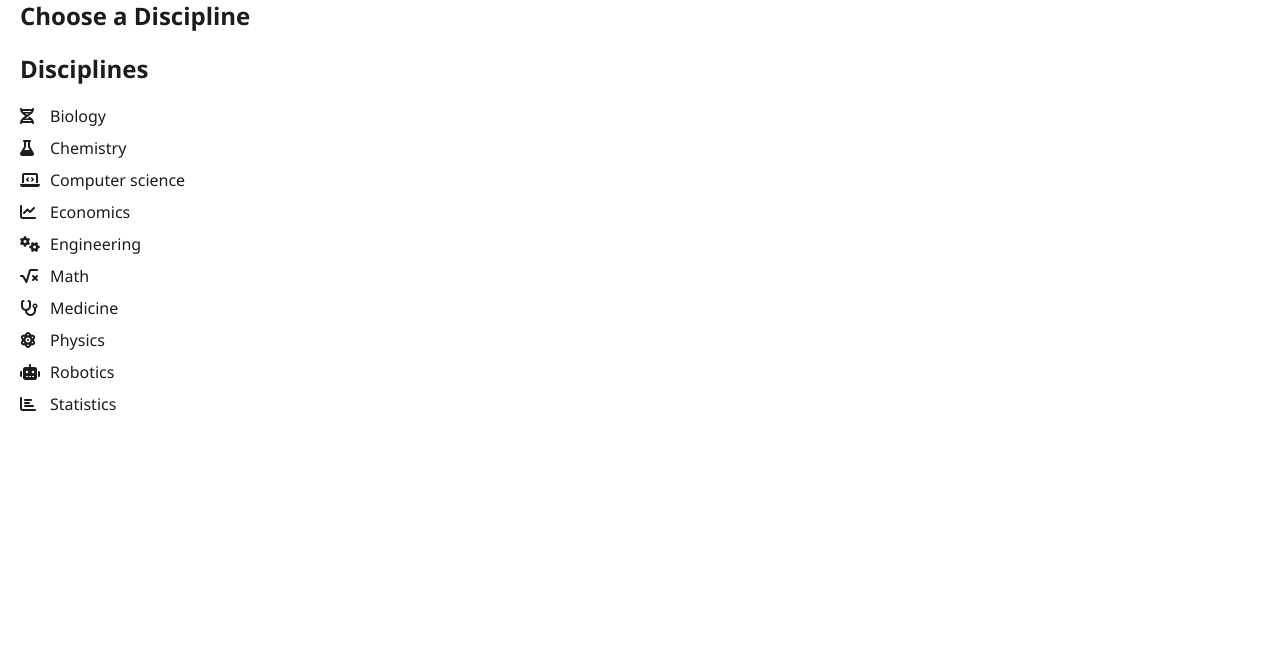
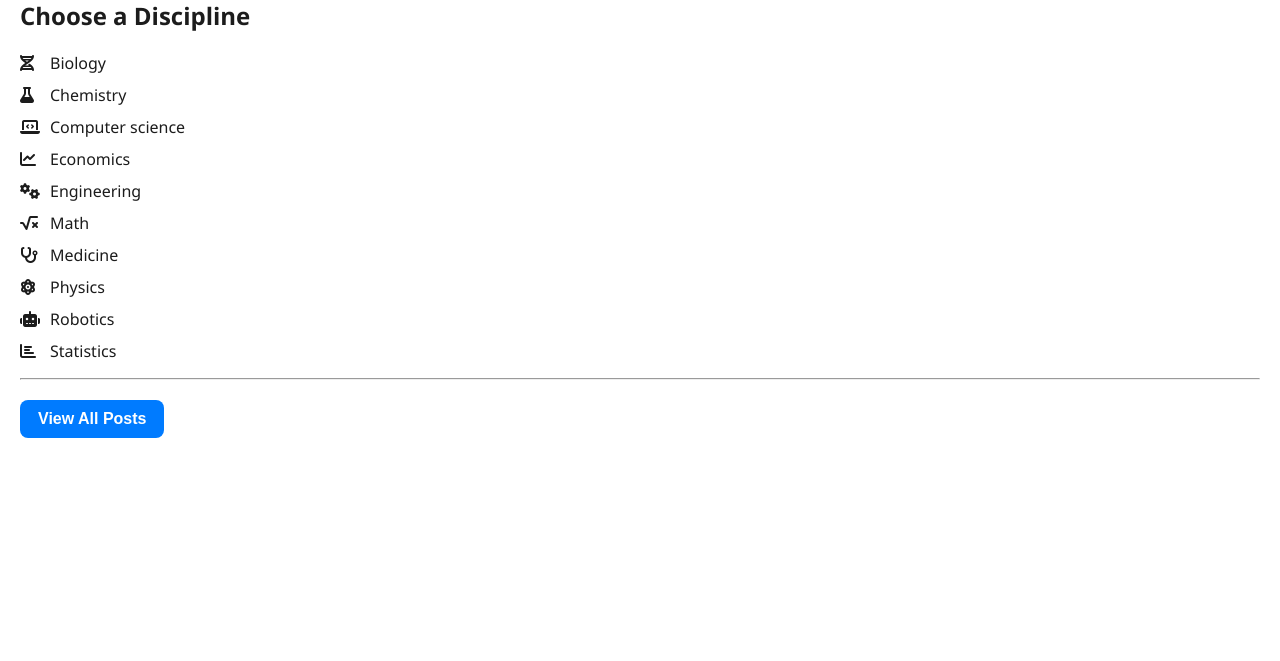
Before and after one commit to natspoooki/ScienceAsk, a Flask app: page / in a window 1280 px wide. Shown: the part 139-800 px from the top of the page. Run offline with Flask 3, Linux system fonts and the light colour scheme; the visitor is signed in with stand-in values (Sample User, id 1); data comes from the database, SQL or seed files in the repository.

Commit message:
trying to fix stuff

```diff
--- a/app.py
+++ b/app.py
@@ -735,12 +735,17 @@ def dashboard(tag):
         return redirect(url_for('home'))
 
     posts = tag_obj.posts.order_by(Post.created_at.desc()).all()
+
+    # attach sorted comments and signed pfp URL for each post/user
     for post in posts:
         post.sorted_comments = post.comments.order_by(Comment.created_at.asc()).all()
+        # get_signed_url already handles None (it falls back to Default_pfp.jpg)
+        post.user.signed_pfp_url = get_signed_url(getattr(post.user, 'profile_pic', None))
 
     disciplines = [t.name for t in Tag.query.order_by(Tag.name).all()]
 
     return render_template('dashboard.html', posts=posts, tag=tag, disciplines=disciplines)
+
 
 from sqlalchemy import func
 
@@ -932,6 +937,36 @@ def reset_password(token):
 
     return render_template('reset_password.html', token=token)
 
+# ----------------------------
+# API route to get all posts (used by AJAX)
+# ----------------------------
+@app.route('/get_posts')
+def get_posts():
+    """Return posts in JSON for AJAX on home page."""
+    posts = Post.query.order_by(Post.created_at.desc()).all()
+    result = []
+    for post in posts:
+        score = db.session.query(db.func.sum(PostVote.vote)).filter_by(post_id=post.id).scalar() or 0
+        user_upvoted = user_downvoted = False
+        if current_user.is_authenticated:
+            pv = PostVote.query.filter_by(post_id=post.id, user_id=current_user.id).first()
+            if pv:
+                user_upvoted = pv.vote == 1
+                user_downvoted = pv.vote == -1
+
+        result.append({
+            "id": post.id,
+            "title": post.title,
+            "content": post.content,
+            "author": post.user.username,
+            "created_at": post.created_at.strftime('%Y-%m-%d %H:%M'),
+            "profile_pic_url": get_signed_url(post.user.profile_pic),
+            "tags": [t.name for t in post.tags],
+            "votes": score,
+            "user_upvoted": user_upvoted,
+            "user_downvoted": user_downvoted
+        })
+    return jsonify(result)
 
 if __name__ == '__main__':
     app.run(debug=True)
--- a/static/style1.css
+++ b/static/style1.css
@@ -268,3 +268,9 @@ body.dark-mode #darkModeToggle {
 body.dark-mode .vote-btn.upvote.active { color: #66ff99; }
 body.dark-mode .vote-btn.downvote.active { color: #ff6666; }
 body.dark-mode .vote-count { color: #ddd; }
+
+.posts-container {
+    display: flex;
+    flex-direction: column;
+    gap: 20px;
+}
--- a/templates/dashboard.html
+++ b/templates/dashboard.html
@@ -108,8 +108,9 @@
 
       <p>
         by <a href="{{ url_for('profile', username=post.user.username) }}">
-            <img src="{{ post.user.get_profile_pic() }}" alt="Profile Picture"
-                 style="height:20px; width:20px; border-radius:50%; vertical-align:middle; margin-right:5px;">
+            <img src="{{ post.user.signed_pfp_url }}" alt="Profile Picture"
+     style="height:20px; width:20px; border-radius:50%; vertical-align:middle; margin-right:5px;">
+
             {{ post.user.username }}
         </a> on {{ post.created_at.strftime('%Y-%m-%d %H:%M:%S') }}
       </p>
--- a/templates/home.html
+++ b/templates/home.html
@@ -1,8 +1,13 @@
 {% extends "base.html" %}
+
+{% block head %}
+<link rel="stylesheet" href="{{ url_for('static', filename='style1.css') }}">
+{% endblock %}
 
 {% block content %}
   {% if not current_user.is_authenticated %}
-    <a href="{{ url_for('login') }}">Login</a> or <a href="{{ url_for('register') }}">Create Account</a>
+    <a href="{{ url_for('login') }}">Login</a> or
+    <a href="{{ url_for('register') }}">Create Account</a>
   {% endif %}
 
   <h2>Choose a Discipline</h2>
@@ -19,10 +24,7 @@
     'engineering': 'fa-gears'
   } %}
 
-
-  <h2>Disciplines</h2>
-
-  <ul style="list-style-type:none; padding-left: 0;">
+  <ul style="list-style:none; padding-left: 0;">
     {% for discipline in disciplines %}
       <li style="display: flex; align-items: center; margin-bottom: 10px;">
         <i class="fas {{ icon_map[discipline] }}" style="width: 20px; min-width: 20px; margin-right: 10px;"></i>
@@ -33,7 +35,88 @@
     {% endfor %}
   </ul>
 
+  <hr>
 
+  <div style="margin-top: 20px;">
+    <button id="toggleAllPosts" class="btn btn-primary">View All Posts</button>
+  </div>
 
+  <div id="allPostsContainer" class="posts-container"></div>
+
+<script>
+let postsLoaded = false;
+
+function loadPosts() {
+    // Only load posts if they haven't been loaded yet
+    if (!postsLoaded) {
+        fetch('/api/all_posts')
+            .then(res => res.json())
+            .then(posts => {
+                const container = document.getElementById('allPostsContainer');
+                container.innerHTML = ''; // clear container
+
+                posts.forEach(post => {
+                    // Tags HTML
+                    let tagsHTML = '';
+                    if (post.tags && post.tags.length) {
+                        post.tags.forEach(tag => {
+                            tagsHTML += `<span class="tag-badge">${tag}</span> `;
+                        });
+                    }
+
+                    // Votes HTML
+                    const votesHTML = `
+                        <div class="vote-container">
+                            <button class="vote-btn upvote ${post.user_upvoted ? 'active' : ''}" onclick="votePost(${post.id}, 1)">&#9650;</button>
+                            <span class="vote-count" id="vote-count-${post.id}">${post.score}</span>
+                            <button class="vote-btn downvote ${post.user_downvoted ? 'active' : ''}" onclick="votePost(${post.id}, -1)">&#9660;</button>
+                        </div>
+                    `;
+
+                    // Post card HTML
+                    const postCard = document.createElement('div');
+                    postCard.className = 'post';
+                    postCard.innerHTML = `
+                        <div style="display:flex; align-items:center; margin-bottom:10px;">
+                            <img src="${post.profile_pic_url || '/static/default_profile.png'}" alt="Profile" class="profile-pic">
+                            <div style="margin-left:10px;">
+                                <h3><a href="/post/${post.id}">${post.title}</a></h3>
+                                <small>by <em>${post.author}</em> on ${post.created_at}</small>
+                            </div>
+                        </div>
+                        <p>${post.content ? post.content.substring(0, 200) : ''}${post.content && post.content.length > 200 ? '...' : ''}</p>
+                        <div>${tagsHTML}</div>
+                        ${votesHTML}
+                        <a href="/post/${post.id}" style="display:block; margin-top:10px;">Read more</a>
+                    `;
+                    container.appendChild(postCard);
+                });
+
+                postsLoaded = true; // mark as loaded
+            })
+            .catch(err => console.error('Error loading posts:', err));
+    }
+}
+
+// Toggle container visibility
+document.getElementById('toggleAllPosts').addEventListener('click', () => {
+    const container = document.getElementById('allPostsContainer');
+
+    if (container.style.display === 'none' || container.style.display === '') {
+        container.style.display = 'block'; // show
+        loadPosts(); // load posts
+        document.getElementById('toggleAllPosts').innerText = 'Hide All Posts';
+    } else {
+        container.style.display = 'none'; // hide
+        document.getElementById('toggleAllPosts').innerText = 'View All Posts';
+    }
+});
+
+// Hide container by default on page load
+document.addEventListener('DOMContentLoaded', () => {
+    const container = document.getElementById('allPostsContainer');
+    if (container) container.style.display = 'none';
+});
+</script>
 
 {% endblock %}
```
Also changed, not shown: requirements.txt (+10 -9 lines).
